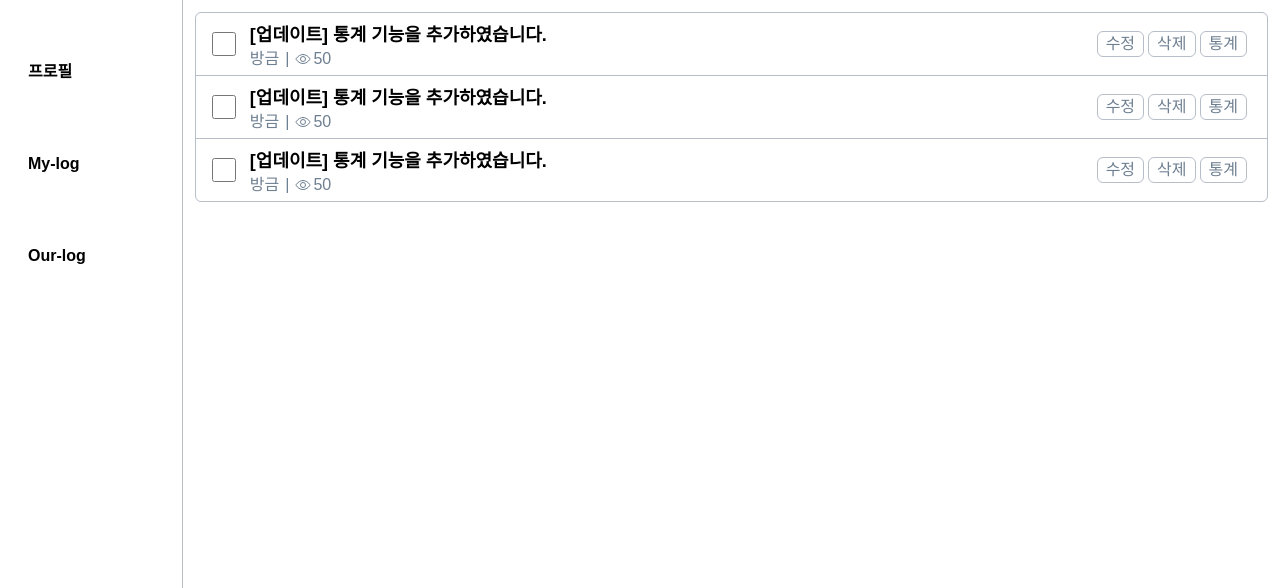
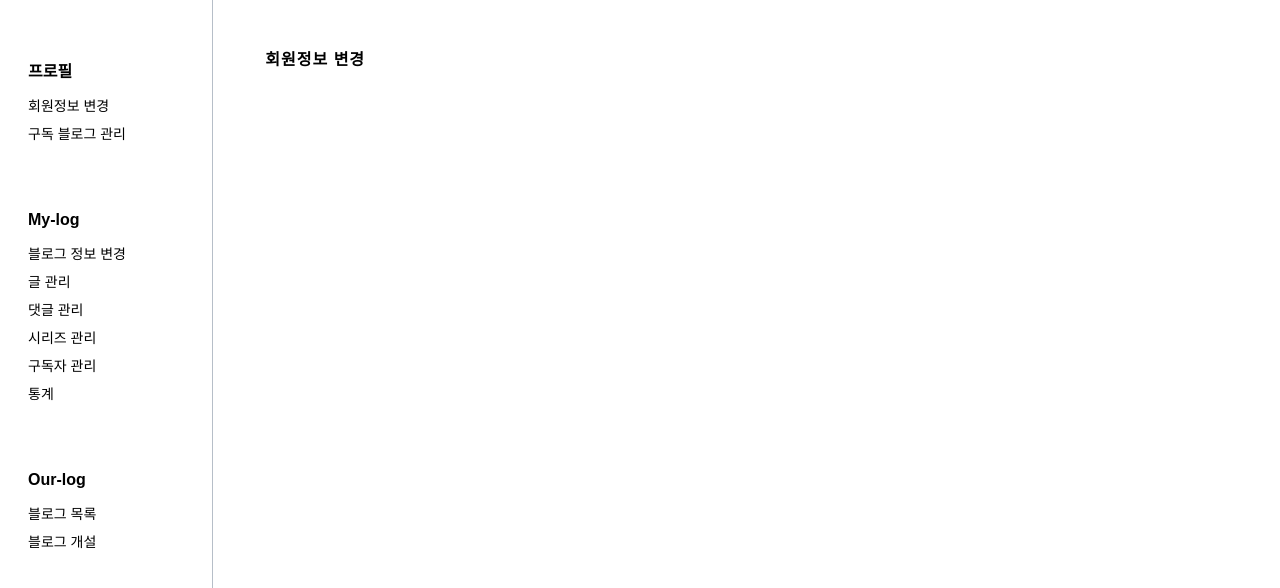
Before and after one commit to sorrel012/log-us, a Next.js app: page /1/setting in a window 1280 px wide. Shown: the top 588 px of the page. Built offline with nearby package versions, Linux system fonts and the light colour scheme; a web font is replaced by a local one.

Commit message:
feat: 블로그 관리 layout 설정

```diff
--- a/src/app/[blogAddress]/setting/layout.tsx
+++ b/src/app/[blogAddress]/setting/layout.tsx
@@ -6,9 +6,9 @@ export default async function SettingLayout({
     children: React.ReactNode;
 }>) {
     return (
-        <div className="flex">
+        <div className="font-default flex">
             <SettingSidebar />
-            <div className="ml-[16.6667%] w-[83.3333%] lg:ml-[14.2857%] lg:w-[85.7143%]">
+            <div className="ml-[20%] h-screen w-[80%] p-10 lg:ml-[16.6667%] lg:w-[83.3333%]">
                 {children}
             </div>
         </div>
--- a/src/app/[blogAddress]/setting/page.tsx
+++ b/src/app/[blogAddress]/setting/page.tsx
@@ -1,129 +1,12 @@
 'use client';
 
-import ContentsSettingList from '@/components/ContentsSettingList';
-import {
-    ContentsButtonProps,
-    ContentsProps,
-} from '@/components/ContentSetting';
-import { useEffect, useState } from 'react';
-
-const postsContents: ContentsProps[] = [
-    {
-        postId: 1,
-        contents: '[Next.js] Sanity 사용하기',
-        series: 'Next.js',
-        category: 'IT·컴퓨터',
-        date: new Date(),
-        views: 50,
-        comments: 2,
-        likes: 12,
-    },
-    {
-        postId: 2,
-        contents: '[Next.js] Sanity 사용하기',
-        series: 'Next.js',
-        category: 'IT·컴퓨터',
-        date: new Date(),
-        views: 50,
-        comments: 2,
-        likes: 12,
-    },
-    {
-        postId: 3,
-        contents: '[Next.js] Sanity 사용하기',
-        series: 'Next.js',
-        category: 'IT·컴퓨터',
-        date: new Date(),
-        views: 50,
-        comments: 2,
-        likes: 12,
-    },
-];
-
-const commentContents: ContentsProps[] = [
-    {
-        commentId: 1,
-        nickName: 'hana',
-        contents: '안녕하세요 반갑습니다 와주셔서 감사드려요~',
-        title: '[Next.js] Sanity 사용하기',
-        date: new Date(),
-    },
-    {
-        commentId: 2,
-        nickName: 'hana',
-        contents: '안녕하세요 반갑습니다 와주셔서 감사드려요~',
-        title: '[Next.js] Sanity 사용하기',
-        date: new Date(),
-    },
-    {
-        commentId: 3,
-        nickName: 'hana',
-        contents: '안녕하세요 반갑습니다 와주셔서 감사드려요~',
-        title: '[Next.js] Sanity 사용하기',
-        date: new Date(),
-    },
-];
-
-const noticeContents: ContentsProps[] = [
-    {
-        noticeId: 1,
-        contents: '[업데이트] 통계 기능을 추가하였습니다.',
-        date: new Date(),
-        views: 50,
-    },
-    {
-        noticeId: 2,
-        contents: '[업데이트] 통계 기능을 추가하였습니다.',
-        date: new Date(),
-        views: 50,
-    },
-    {
-        noticeId: 3,
-        contents: '[업데이트] 통계 기능을 추가하였습니다.',
-        date: new Date(),
-        views: 50,
-    },
-];
-
 export default function SettingMain() {
-    const [selectedContents, setSelectedContents] = useState<ContentsProps[]>(
-        [],
-    );
-
-    useEffect(() => {
-        console.log(selectedContents);
-    }, [selectedContents]);
-
-    const handleUpdate = (val: number) => {};
-    const handleDelete = (val: number) => {};
-    const handleStatistics = (val: number) => {};
-
-    const buttons: ContentsButtonProps[] = [
-        {
-            text: '수정',
-            onClick: handleUpdate,
-        },
-        {
-            text: '삭제',
-            onClick: handleDelete,
-        },
-        {
-            text: '통계',
-            onClick: handleStatistics,
-        },
-    ];
-
-    const handleCheckChange = (checkedContents: ContentsProps[]) => {
-        setSelectedContents(checkedContents);
-    };
-
     return (
-        <div className="p-3">
-            <ContentsSettingList
-                contents={noticeContents}
-                buttons={buttons}
-                onChange={handleCheckChange}
-            />
-        </div>
+        <section className="mx-auto max-w-screen-2xl p-3">
+            <div className="mb-3 flex h-full items-center justify-between">
+                <h2 className="font-bold">회원정보 변경</h2>
+                <section></section>
+            </div>
+        </section>
     );
 }
--- /dev/null
+++ b/src/app/[blogAddress]/setting/pageCopy.tsx
@@ -0,0 +1,47 @@
+'use client';
+
+import ContentsSettingList from '@/components/ContentsSettingList';
+import { useEffect, useState } from 'react';
+import {
+    ContentsButtonProps,
+    ContentsProps,
+} from '@/components/ContentSetting';
+
+export default function SettingMain() {
+    const [selectedContents, setSelectedContents] = useState<ContentsProps[]>(
+        [],
+    );
+
+    useEffect(() => {
+        console.log(selectedContents);
+    }, [selectedContents]);
+
+    const handleUpdate = (val: number) => {};
+    const handleDelete = (val: number) => {};
+    const handleStatistics = (val: number) => {};
+
+    const buttons: ContentsButtonProps[] = [
+        {
+            text: '수정',
+            onClick: handleUpdate,
+        },
+        {
+            text: '삭제',
+            onClick: handleDelete,
+        },
+        {
+            text: '통계',
+            onClick: handleStatistics,
+        },
+    ];
+
+    return (
+        <div className="mx-auto max-w-screen-2xl p-3">
+            <ContentsSettingList
+                contents={noticeContents}
+                buttons={buttons}
+                onChange={handleCheckChange}
+            />
+        </div>
+    );
+}
--- a/src/components/setting/SettingSidebar.tsx
+++ b/src/components/setting/SettingSidebar.tsx
@@ -3,51 +3,48 @@
 import PanelModule from '@/components/sidebar/PanelModule';
 import { usePathname } from 'next/navigation';
 
-const basePath = '/setting';
-const profile = [
-    { title: '회원정보 변경', link: `${basePath}/profile` },
-    { title: '구독 블로그 관리', link: `${basePath}/subscribe` },
-];
-const myLog = [
-    { title: '블로그 정보 변경', link: `${basePath}/info` },
-    { title: '글 관리', link: `${basePath}/posts` },
-    { title: '댓글 관리', link: `${basePath}/comments` },
-    { title: '시리즈 관리', link: `${basePath}/series` },
-    { title: '구독자 관리', link: `${basePath}/subscribers` },
-    { title: '통계', link: `${basePath}/statistics` },
-];
-const ourLog = [
-    { title: '블로그 목록', link: `${basePath}/lists` },
-    { title: '블로그 개설', link: `${basePath}/new-blog` },
-];
-
-const ourLogBasePath = '/setting/our-log';
-const ourLogDtl = [
-    { title: '글 관리', link: `${ourLogBasePath}/posts` },
-    { title: '댓글 관리', link: `${ourLogBasePath}/comments` },
-    { title: '시리즈 관리', link: `${ourLogBasePath}/series` },
-    { title: '구독자 관리', link: `${ourLogBasePath}/subscribers` },
-    { title: '통계', link: `${ourLogBasePath}/statistics` },
-    { title: '블로그 탈퇴', link: `${ourLogBasePath}/delete-blog` },
-];
-
 export default function SettingSidebar() {
     const pathName = usePathname();
     const isOurLogPath = pathName.includes('/our-log');
+    const blogAddresss = pathName.split('/')[1];
+
+    const basePath = `/${blogAddresss}/setting`;
+    const PROFILE = [
+        { value: '회원정보 변경', link: `${basePath}` },
+        { value: '구독 블로그 관리', link: `${basePath}/subscribe` },
+    ];
+    const MY_LOG = [
+        { value: '블로그 정보 변경', link: `${basePath}/info` },
+        { value: '글 관리', link: `${basePath}/posts` },
+        { value: '댓글 관리', link: `${basePath}/comments` },
+        { value: '시리즈 관리', link: `${basePath}/series` },
+        { value: '구독자 관리', link: `${basePath}/subscribers` },
+        { value: '통계', link: `${basePath}/statistics` },
+    ];
+    const OUR_LOG = [
+        { value: '블로그 목록', link: `${basePath}/lists` },
+        { value: '블로그 개설', link: `${basePath}/new-blog` },
+    ];
+
+    const ourLogBasePath = `/${blogAddresss}/setting/our-log`;
+    const OUR_LOG_DTL = [
+        { value: '글 관리', link: `${ourLogBasePath}/posts` },
+        { value: '댓글 관리', link: `${ourLogBasePath}/comments` },
+        { value: '시리즈 관리', link: `${ourLogBasePath}/series` },
+        { value: '구독자 관리', link: `${ourLogBasePath}/subscribers` },
+        { value: '통계', link: `${ourLogBasePath}/statistics` },
+        { value: '블로그 탈퇴', link: `${ourLogBasePath}/delete-blog` },
+    ];
 
     return (
-        <aside className="fixed flex h-[100vh] w-1/6 flex-col gap-12 overflow-y-auto border-r border-solid border-customLightBlue-100 p-5 pt-14 lg:w-[14.2851%]">
-            <PanelModule title="프로필" contents={profile} />
-            <PanelModule title="My-log" contents={myLog} />
+        <aside className="fixed flex h-[100vh] w-1/5 flex-col gap-12 overflow-y-auto border-r border-solid border-customLightBlue-100 p-5 pt-14 lg:w-1/6">
+            <PanelModule title="프로필" contents={PROFILE} />
+            <PanelModule title="My-log" contents={MY_LOG} />
             {!isOurLogPath && (
-                <>
-                    <PanelModule title="Our-log" contents={ourLog} />
-                </>
+                <PanelModule title="Our-log" contents={OUR_LOG} />
             )}
             {isOurLogPath && (
-                <>
-                    <PanelModule title="Our-log" contents={ourLogDtl} />
-                </>
+                <PanelModule title="Our-log" contents={OUR_LOG_DTL} />
             )}
         </aside>
     );
--- a/src/components/sidebar/PanelModule.tsx
+++ b/src/components/sidebar/PanelModule.tsx
@@ -1,27 +1,23 @@
 import Link from 'next/link';
-import { Series } from '@/lib/series';
-import { usePathname } from 'next/navigation';
 
 interface ModuleProps {
     title: string;
-    contents: Series[];
+    contents: any[];
 }
 
 export default function PanelModule({ title, contents }: ModuleProps) {
-    const blogAddress = usePathname().split('/')[1];
-
     return (
         <section className="font-default p-2">
             <div className="mb-3 font-bold">{title}</div>
             <ul className="text-sm leading-6 lg:leading-7">
                 {contents &&
-                    contents.map(({ seriesId, seriesName }, index) => (
+                    contents.map(({ value, link }, index) => (
                         <li key={index} className="truncate">
                             <Link
                                 className="hover:cursor-pointer hover:border-b hover:border-solid"
-                                href={`/${blogAddress}/posts/series/${seriesId}&${seriesName}`}
+                                href={link}
                             >
-                                {seriesName}
+                                {value}
                             </Link>
                         </li>
                     ))}
--- a/src/components/sidebar/Sidebar.tsx
+++ b/src/components/sidebar/Sidebar.tsx
@@ -6,6 +6,7 @@ import AlertPopup from '@/components/AlertPopup';
 import LoadingSpinner from '@/components/ui/LoadingSpinner';
 import { AnimatePresence, motion } from 'framer-motion';
 import { IoClose } from 'react-icons/io5';
+import { usePathname } from 'next/navigation';
 
 interface SidebarProps {
     isOpen: boolean;
@@ -31,6 +32,7 @@ const sidebarVariants = {
 };
 
 export default function Sidebar({ isOpen, handleSidebarClick }: SidebarProps) {
+    const blogAddress = usePathname().split('/')[1];
     const { data, isLoading, showPopup, popupMessage, handleClosePopup } =
         UseSeries();
     const series = data
@@ -81,7 +83,10 @@ export default function Sidebar({ isOpen, handleSidebarClick }: SidebarProps) {
                                     {series && (
                                         <PanelModule
                                             title="시리즈"
-                                            contents={series}
+                                            contents={series.map((item) => ({
+                                                value: item.seriesName,
+                                                link: `/${blogAddress}/posts/series/${item.seriesId}&${item.seriesName}`,
+                                            }))}
                                         />
                                     )}
                                     {isLoading && (
```
